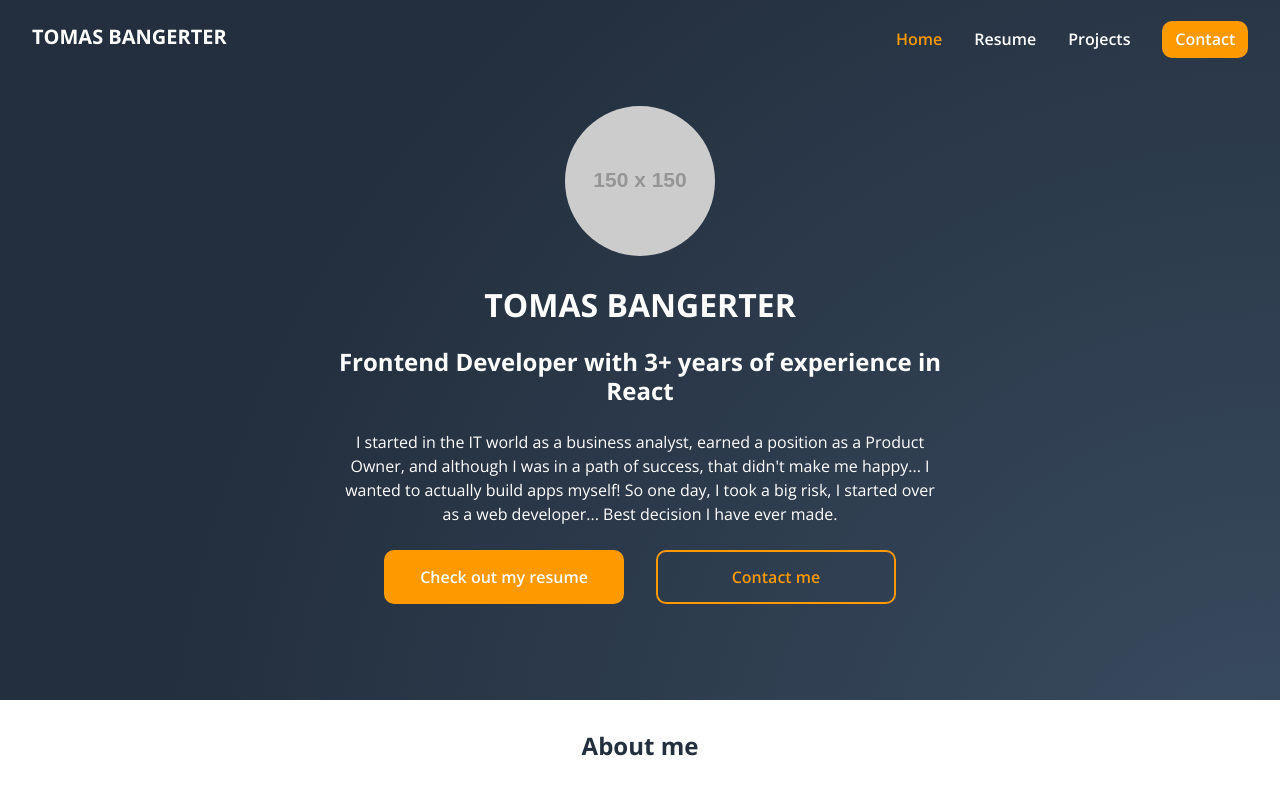
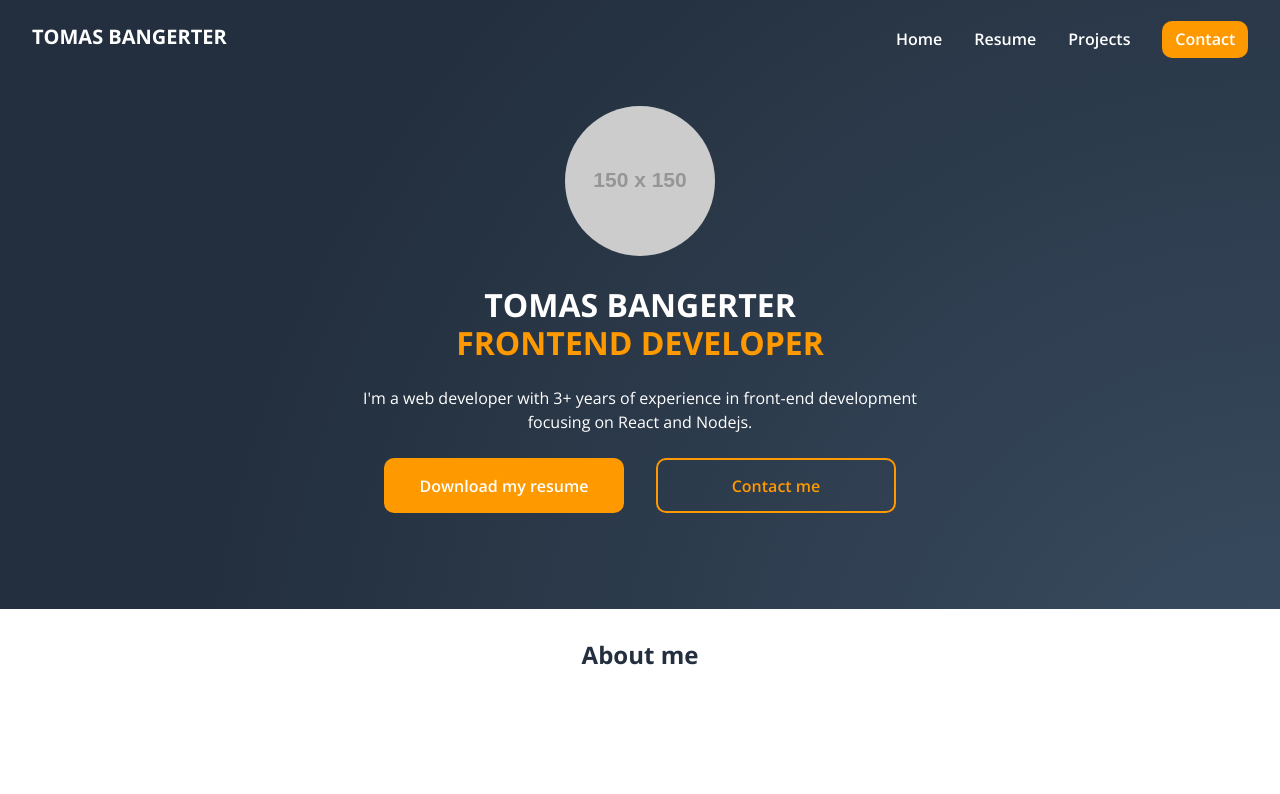
Before and after one commit to tommynueve/personal-website, a Next.js app: page / in a window 1280 px wide. Shown: the top 794 px of the page. Built offline with nearby package versions, Linux system fonts and the light colour scheme.

Commit message:
Re-styled the home section h1. Removed the selected color from the desktop navbar.

```diff
--- a/components/navbar/MenuLinkItem.module.scss
+++ b/components/navbar/MenuLinkItem.module.scss
@@ -24,6 +24,10 @@
 
 .selected {
   color: colors.$primary;
+  @include mixins.mq(sm) {
+    color: inherit;
+  }
+
   svg {
     fill: colors.$primary;
   }
--- a/sections/home/Home.module.scss
+++ b/sections/home/Home.module.scss
@@ -1,4 +1,5 @@
 @use '@styles/mixins';
+@use '@styles/colors';
 
 .homeContainer {
   display: flex;
@@ -8,10 +9,12 @@
   @include mixins.allChildExceptLast {
     margin-bottom: 1.5rem;
   }
-}
-
-.title {
-  text-transform: uppercase;
+  .title {
+    text-transform: uppercase;
+    span {
+      color: colors.$primary;
+    }
+  }
 }
 
 .ctaContainer {
--- a/sections/home/index.tsx
+++ b/sections/home/index.tsx
@@ -6,15 +6,13 @@ const HomeSection = () => {
   return (
     <div className={style.homeContainer}>
       <CircleFrame />
-      <h1 className={style.title}>Tomas Bangerter</h1>
-      <h2 className={style.subtitle}>Frontend Developer with 3+ years of experience in React</h2>
-      <p>
-        I started in the IT world as a business analyst, earned a position as a Product Owner, and although I was in a
-        path of success, that didn't make me happy... I wanted to actually build apps myself! So one day, I took a big
-        risk, I started over as a web developer... Best decision I have ever made.
-      </p>
+      <h1 className={style.title}>
+        Tomas Bangerter<br></br>
+        <span>Frontend Developer</span>
+      </h1>
+      <p>I'm a web developer with 3+ years of experience in front-end development focusing on React and Nodejs.</p>
       <div className={style.ctaContainer}>
-        <MainButton text={'Check out my resume'} />
+        <MainButton text={'Download my resume'} />
         <MainButton text={'Contact me'} variant='secondary' />
       </div>
     </div>
```
